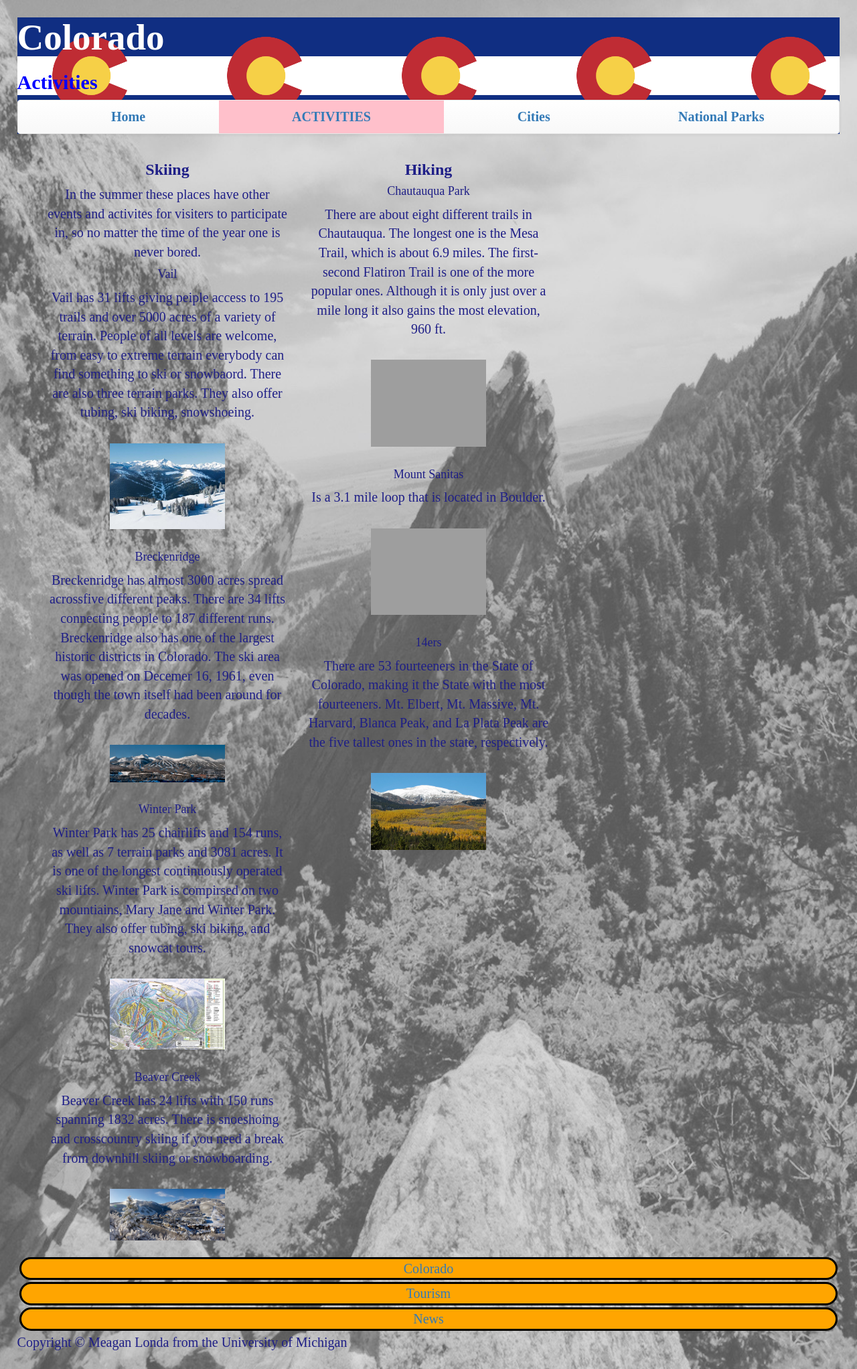
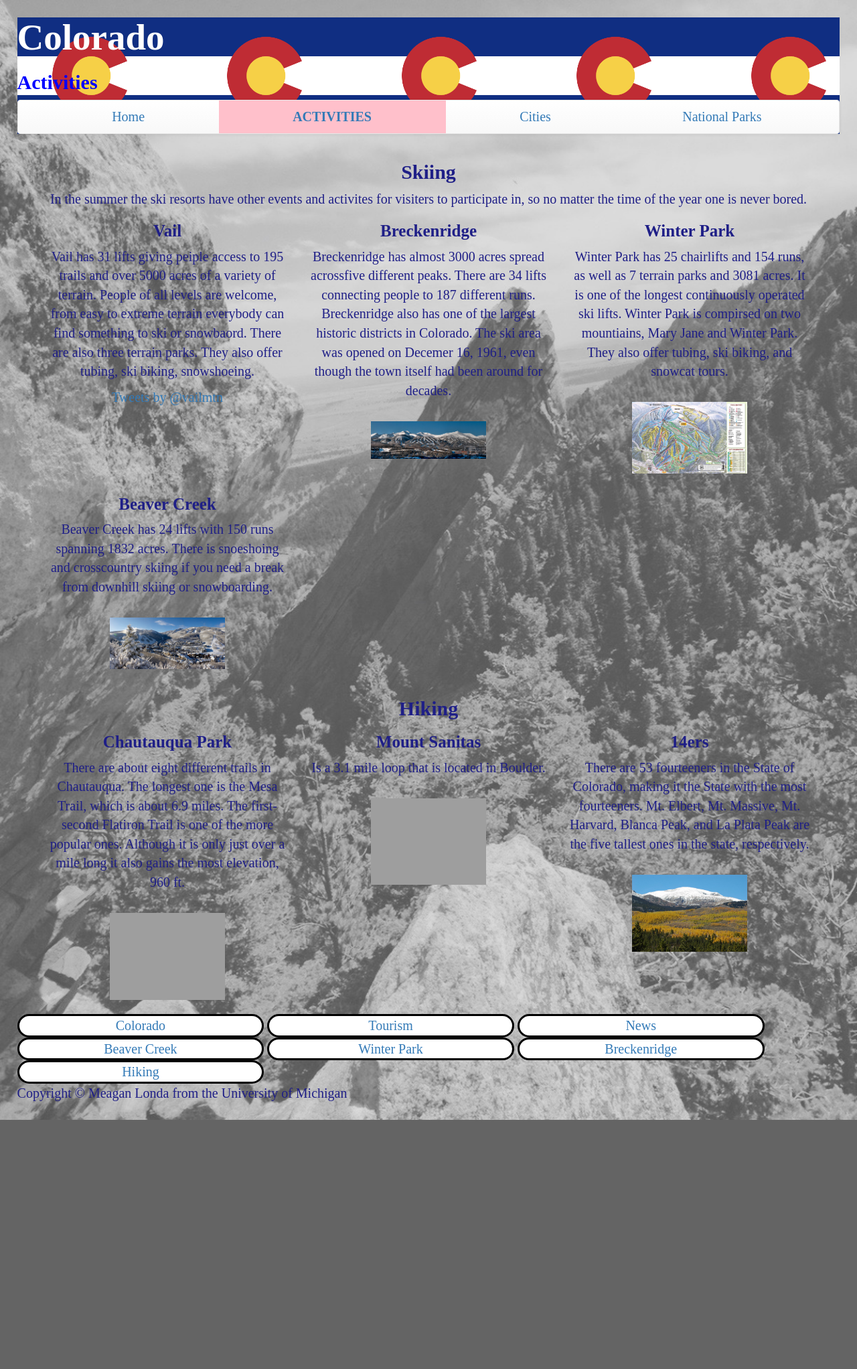
Before and after one commit to melonda/portfolio, a Python web app: template templates/activities.html in a window 1280 px wide. Shown: the whole page at 67% size. After the commit the page ends 1672 px from the top, so only its background shows below. Run offline with Jinja, Linux system fonts and the light colour scheme; the template is opened without the code that fills it, so the values that code supplies are empty; some libraries are stand-ins or nearby versions; grey boxes are pictures that could not be loaded.

Commit message:
Footer/twitter
Added a twitter feed and redesigned my footer.

```diff
--- a/static/style.css
+++ b/static/style.css
@@ -7,7 +7,6 @@
 	background-image: url("Flag.png");
 	background-size: contain;
 	color: blue;
-	font-weight: bolder;
 }
 header .title{
 	font-weight: bold;
@@ -19,6 +18,11 @@
 }
 h3{
 	font-weight: bold;
+	font-size: 30px;
+}
+h4{
+	font-weight: bold;
+	font-size: 25px;
 }
 #navigation1 .navigation-1, #navigation2 .navigation-2, #navigation3 .navigation-3, #navigation4 .navigation-4{
 	background-color: pink;
@@ -37,7 +41,11 @@
 		border: 3px solid black;
 		margin: 3px;
 		border-radius: 30px;
-		background-color: orange;
+		background-color: white;
+		margin: 0 auto;
+		margin-bottom: 3px;
+		margin-top: 3px;
+		width: 80%;
 	}
 
 	.carousel-inner > .item > img,
@@ -57,8 +65,7 @@
 
 	body{
 		background-color: 	#7fc9b1;
-		color: #003333;
-		back
+		color: #082020;
 	}
 	body img{
 		width: 60%;
@@ -75,7 +82,11 @@
 	body{
 		background-color: #7fc9b1;
 	}
-
+footer a{
+		display: inline-block;
+		margin: 0 auto;
+		width: 40%;
+	}
 
 
 }
@@ -91,6 +102,10 @@
 	#flag{
 		float: right;
 		padding-left: 2%;
+	}
+	footer a{
+		display: inline-block;
+		width: 30%;
 	}
 	figure {
 	  display: block;
--- a/templates/activities.html
+++ b/templates/activities.html
@@ -18,35 +18,48 @@
 {% block content %}
 <div class="container text-center">
   <div class="row">
+	<h3>Skiing</h3>
+	<p>In the summer the ski resorts have other events and activites for visiters to participate in, so no matter the time of the year one is never bored.</p>
 	<div class="col-sm-12 col-md-6 col-lg-4">
-	<h3>Skiing</h3>
-	<p>In the summer these places have other events and activites for visiters to participate in, so no matter the time of the year one is never bored.</p>
-
 		<h4>Vail</h4>
 			<p>Vail has 31 lifts giving peiple access to 195 trails and over 5000 acres of a variety of terrain. People of all levels are welcome, from easy to extreme terrain everybody can find something to ski or snowbaord. There are also three terrain parks. They also offer tubing, ski biking, snowshoeing.</p>
-			<img src="static/BlueSky.jpg" alt="Blue Sky Basin">
+<!-- 			<img src="static/BlueSky.jpg" alt="Blue Sky Basin"> -->
+			<a class="twitter-timeline" href="https://twitter.com/vailmtn" data-widget-id="715281133148246016">Tweets by @vailmtn</a>
+			<script>!function(d,s,id){var js,fjs=d.getElementsByTagName(s)[0],p=/^http:/.test(d.location)?'http':'https';if(!d.getElementById(id)){js=d.createElement(s);js.id=id;js.src=p+"://platform.twitter.com/widgets.js";fjs.parentNode.insertBefore(js,fjs);}}(document,"script","twitter-wjs");</script>
+	</div>
+	<div class="col-sm-12 col-md-6 col-lg-4">
 		<h4>Breckenridge</h4>
 			<p>Breckenridge has almost 3000 acres spread acrossfive different peaks. There are 34 lifts connecting people to 187 different runs.  Breckenridge also has one of the largest historic districts in Colorado. The ski area was opened on Decemer 16, 1961, even though the town itself had been around for decades.</p>
 			<img src="static/Breckenridge.jpg" alt="Breckenridge Panorama">
+	</div>
+	<div class="col-sm-12 col-md-6 col-lg-4">
 		<h4>Winter Park</h4>
 			<p>Winter Park has 25 chairlifts and 154 runs, as well as 7 terrain parks and 3081 acres. It is one of the longest continuously operated ski lifts. Winter Park is compirsed on two mountiains, Mary Jane and Winter Park. They also offer tubing, ski biking, and snowcat tours.</p>
 			<img src="static/WinterPark.jpg" alt="Winter Park Trail Map">
+	</div>
+	<div class="col-sm-12 col-md-6 col-lg-4">
 		<h4>Beaver Creek</h4>
 			<p>Beaver Creek has 24 lifts with 150 runs spanning 1832 acres. There is snoeshoing and crosscountry skiing if you need a break from downhill skiing or snowboarding.</p>
 			<img src="static/BeaverCreek.jpg" alt="Beaver Creek Ski Resort">
 	</div>
-	<div class="col-sm-12 col-md-6 col-lg-4">
+</div>
+	<div class="row">
 		<h3>Hiking</h3>
+		<div class="col-sm-12 col-md-6 col-lg-4">
 			<h4>Chautauqua Park</h4>
 				<p>There are about eight different trails in Chautauqua. The longest one is the Mesa Trail, which is about 6.9 miles. The first-second Flatiron Trail is one of the more popular ones. Although it is only just over a mile long it also gains the most elevation, 960 ft.</p>
 				<img src="static/chataqua.jpg" alt="Chautauqua Park">
+		</div>
+		<div class="col-sm-12 col-md-6 col-lg-4">
 			<h4>Mount Sanitas</h4>
 				<p>Is a 3.1 mile loop that is located in Boulder.</p>
 				<img src="static/MountSanitas.jpg" alt="Veiw From top of Mount Sanitas">
+		</div>
+		<div class="col-sm-12 col-md-6 col-lg-4">
 			<h4>14ers</h4>
 				<p>There are 53 fourteeners in the State of Colorado, making it the State with the most fourteeners. Mt. Elbert, Mt. Massive, Mt. Harvard, Blanca Peak, and La Plata Peak are the five tallest ones in the state, respectively.</p>
 				<img src="static/MountElbert.JPG" alt="Mount Elbert">
-	</div>
+		</div>
 </div>
 </div>
 
@@ -56,10 +69,8 @@
 
 
 {% block foot %}
-<!-- http://www.beavercreek.com
-http://www.winterparkresort.com
-http://www.breckenridge.com
-https://bouldercolorado.gov/osmp/mount-sanitas-trailhead
-https://bouldercolorado.gov/osmp/chautauqua-trailhead
- -->
+<a href="http://www.beavercreek.com">Beaver Creek</a>
+<a href="http://www.winterparkresort.com">Winter Park</a>
+<a href="http://www.breckenridge.com">Breckenridge</a>
+<a href="https://bouldercolorado.gov/trails-and-recreation">Hiking</a>
 {% endblock %}
```
